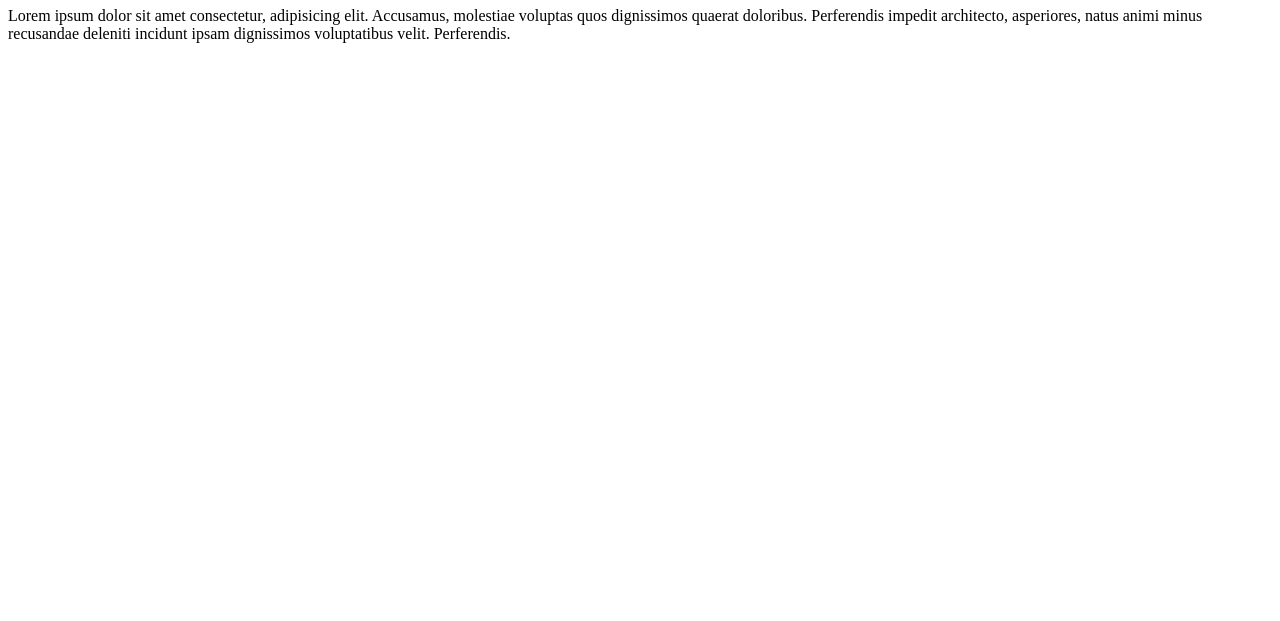
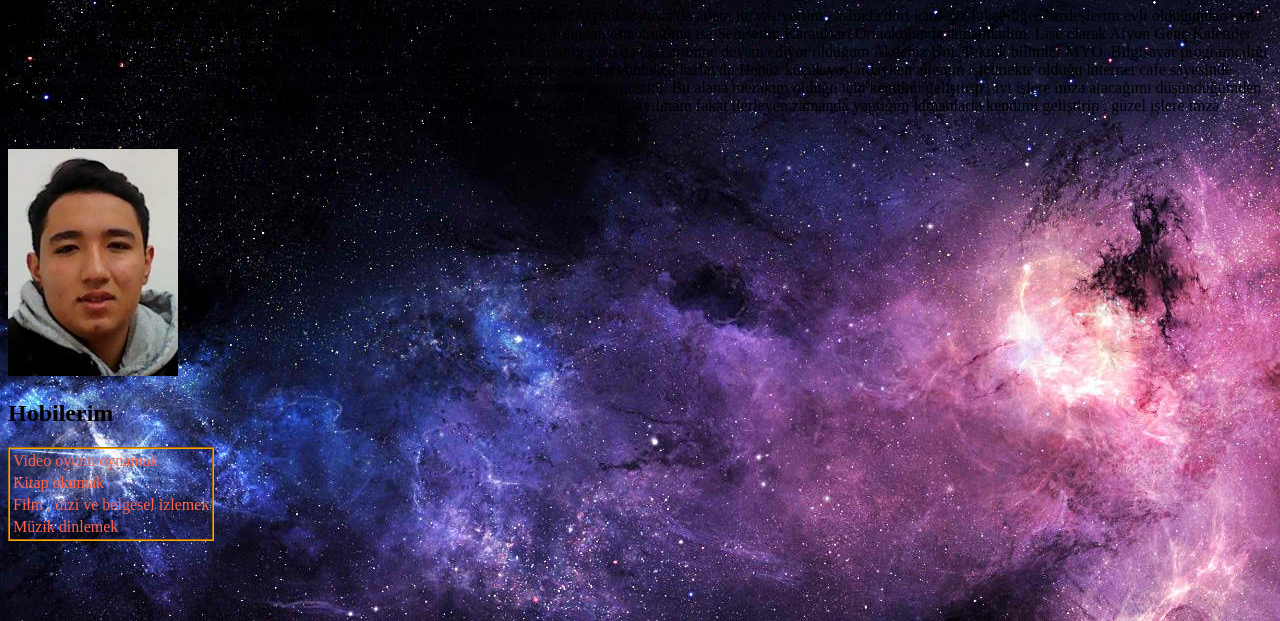
Before and after one commit to neconuz/1132, a plain HTML site: page hakkimda.html in a window 1280 px wide. Shown: the part 179-800 px from the top of the page. Drawn offline with Linux system fonts and the light colour scheme.

Commit message:
new update

```diff
--- /dev/null
+++ b/css/style.css
@@ -0,0 +1,16 @@
+body{
+
+}
+
+table{
+    border: 2px groove orange
+}
+
+
+h1{
+    color: slateblue ;
+
+}
+td{
+    color: tomato;
+}
--- a/hakkimda.html
+++ b/hakkimda.html
@@ -4,8 +4,9 @@
     <meta charset="UTF-8">
     <meta name="viewport" content="width=device-width, initial-scale=1.0">
     <title>Hakkımda</title>
+    <link rel="stylesheet" href="css/style.css">
 </head>
-<body>
+<body background="images/galaksi.jpg">
 
        <ul>
         <li><a href="index.html">Anasayfa</a></li>
@@ -15,6 +16,24 @@
         <li><a href="iletisim.html">İletişim</a></li>
     </ul>
   <h1>Nesip Durbay</h1>
-  <p>Lorem ipsum dolor sit amet consectetur, adipisicing elit. Accusamus, molestiae voluptas quos dignissimos quaerat doloribus. Perferendis impedit architecto, asperiores, natus animi minus recusandae deleniti incidunt ipsam dignissimos voluptatibus velit. Perferendis.</p>
+
+  <p>Merhaba, size kendimden bahsedeyim. Yukarıda da görmüş olduğunuz gibi adım Nesip. Afyonkarahisar'da ailem ile yaşıyorum , aslında dört kardeşiz fakat diğer kardeşlerim evli olduğundan evde sadece annem , babam ve ben yaşıyoruz. İlkokulumu Atatürk İlköğretim Okulunda , ardından ortaokulumu ise Şemsettin Karahisari Ortaokulunda tamamladım. Lise olarak Afyon Genç Kalemler Özel Fen Lisesinden mezun oldum. Mezun olduktan sonra bir sene daha sınava hazırlanıp şuan da öğrenimime devam ediyor olduğum Akdeniz Üni. Teknik bilimler MYO. Bilgisayar programcılığı bölümüne yerleştim. Günümüzde çoğu bireyin olduğu gibi , benimde bilgisayara karşı merakım oldukça fazlaydı. Henüz küçük yaşlardayken ailemin işletmekte olduğu internet cafe sayesinde merakım iyice artmıştı. Tabii ki belirli bir yaşa kadar malesef sadece oyun oynarak zaman geçirmiştim. Bu alana merakım olduğu için kendimi geliştirip , iyi işlere imza atacağımı düşündüğümden dolayı üniversitede bilgisayar ile ilgili bir bölüm tercih ettim. Henüz teknik bakımdan pek bilgili sayılmam fakat ilerleyen zamanda yaptığım idmanlarla kendimi geliştirip , güzel işlere imza atacağımı düşünüyorum. </p>
+
+   <img src="images/zfoto.jpeg" alt="Nesip Durbay">
+<h2>Hobilerim</h2>
+  <table>
+      <tr>
+          <td>Video oyunu oynamak</td>
+      </tr>
+      <tr>
+          <td>Kitap okumak</td>
+      </tr>
+      <tr>
+          <td>Film , dizi ve belgesel izlemek</td>
+      </tr>
+      <tr>
+          <td>Müzik dinlemek</td>
+      </tr>
+  </table>
 </body>
 </html>
```
Also changed, not shown: blog.html (+2 -1 lines), galeri.html (+2 -1 lines), iletisim.html (+2 -1 lines), index.html (+3 -1 lines), images/galaksi.jpg (added), images/nesip.jpeg (added), images/zfoto.jpeg (added).
